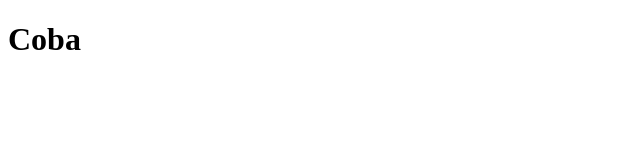
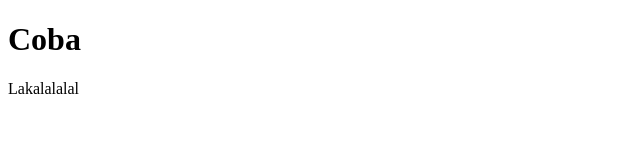
Before and after one commit to nengrat/test, a plain HTML site: page index.html in a window 1280 px wide. Shown: the full height of the page, 0-640 px from the left. Drawn offline with Linux system fonts and the light colour scheme.

Commit message:
menambah paragraf pada index.html

```diff
--- a/index.html
+++ b/index.html
@@ -5,5 +5,6 @@
     </head>
     <body>
         <h1>Coba</h1>
+        <p>Lakalalalal</p>
     </body>
 </html>
```
